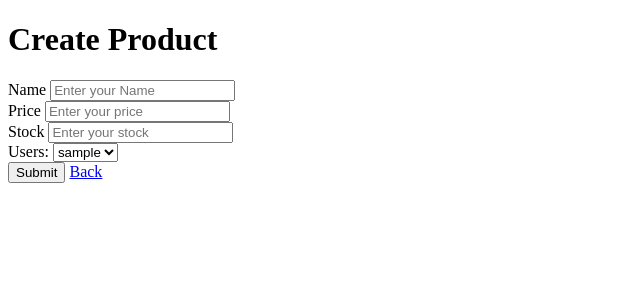
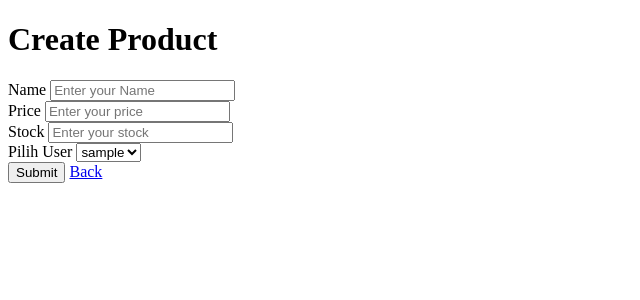
Before and after one commit to saepulfariz/flask_mvc_orm, a Flask app: page /products/new in a window 1280 px wide. Shown: the top 300 px of the page, without its empty margins (0-640 px from the left). Run offline with Flask 3, Linux system fonts and the light colour scheme; tables that the repository leaves empty hold one stand-in row (values such as "Sample post").

Commit message:
add validation select user_id in form new product

```diff
--- a/app/controllers/product_controller.py
+++ b/app/controllers/product_controller.py
@@ -4,7 +4,7 @@ from app import db
 from sqlalchemy import text
 
 from flask_wtf import FlaskForm
-from wtforms import StringField, SubmitField, ValidationError, IntegerField, FloatField, DecimalField
+from wtforms import StringField, SubmitField, ValidationError, IntegerField, FloatField, DecimalField, SelectField
 from wtforms.validators import DataRequired, Length
 
 class ProductForm(FlaskForm):
@@ -17,7 +17,13 @@ class ProductForm(FlaskForm):
     stock = IntegerField('Stock',
                         validators=[DataRequired()],
                         render_kw={"class": "form-control", "placeholder": "Enter your stock"})
+    user_id = SelectField('Pilih User', choices=[], coerce=int, validate_choice=False)
     submit = SubmitField('Submit', render_kw={"class": "btn btn-primary"})
+
+    def validate_user_id(self, field):
+        user = User.query.get(field.data)
+        if not user:
+            raise ValidationError('User tidak valid. Silakan pilih user yang benar.')
 
 def index():
     form = FlaskForm()
@@ -49,6 +55,8 @@ def new():
     data = {
         'users' : User.query.all()
     }
+    # Isi pilihan SelectField dengan user.id dan user.username
+    form.user_id.choices = [(user.id, user.username) for user in data['users']]
     return render_template('products/new.html', data=data, form=form)
 
 def create():
@@ -68,6 +76,8 @@ def create():
             data = {
                 'users' : User.query.all()
             }
+            # Isi pilihan SelectField dengan user.id dan user.username
+            form.user_id.choices = [(user.id, user.username) for user in data['users']]
             return render_template('products/new.html', data=data, form=form)
 
 def edit(id):
--- a/app/templates/products/new.html
+++ b/app/templates/products/new.html
@@ -26,12 +26,11 @@
         <span style="color: red;">{{ form.stock.errors[0] }}</span>
         {% endif %}
         <br>
-        <label for="users">Users:</label>
-        <select name="user_id" id="user_id">
-            {% for d in data.users %}
-            <option value="{{ d.id }}">{{ d.username }}</option>
-            {% endfor %}
-        </select>
+        {{ form.user_id.label }}
+        {{ form.user_id(class_="form-control") }}
+        {% if form.user_id.errors %}
+        <span style="color: red;">{{ form.user_id.errors[0] }}</span>
+        {% endif %}
         <br>
         {{ form.submit() }}
         <a href="{{ url_for('products.index') }}">Back</a>
```
